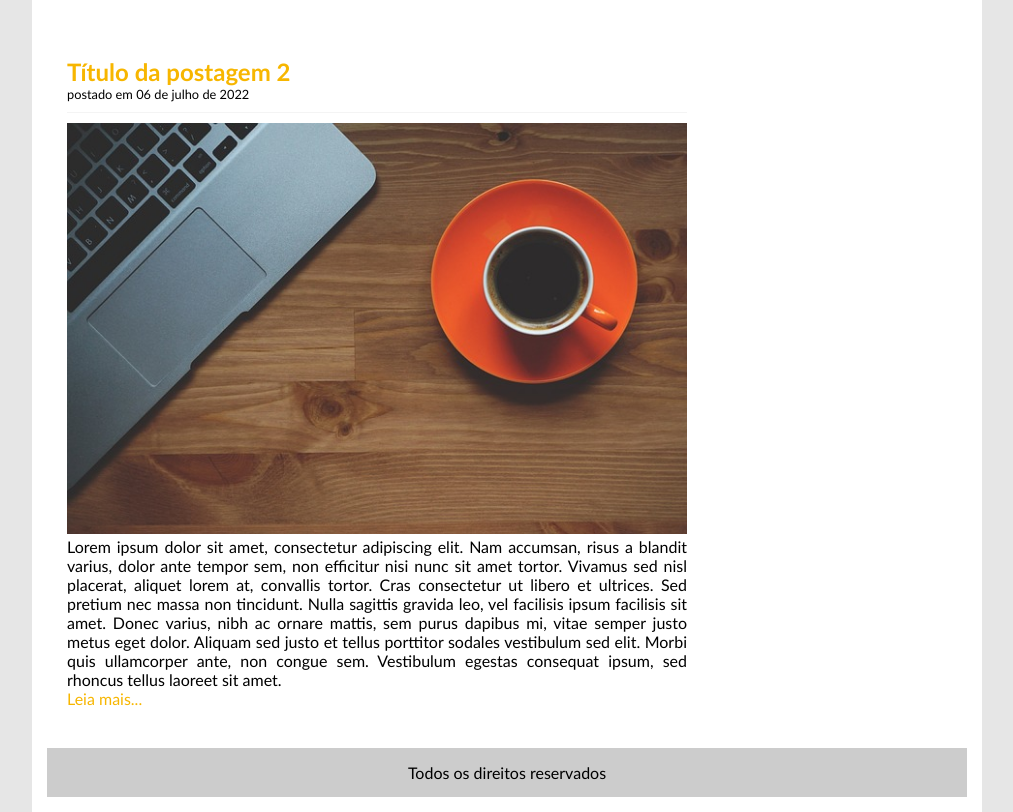
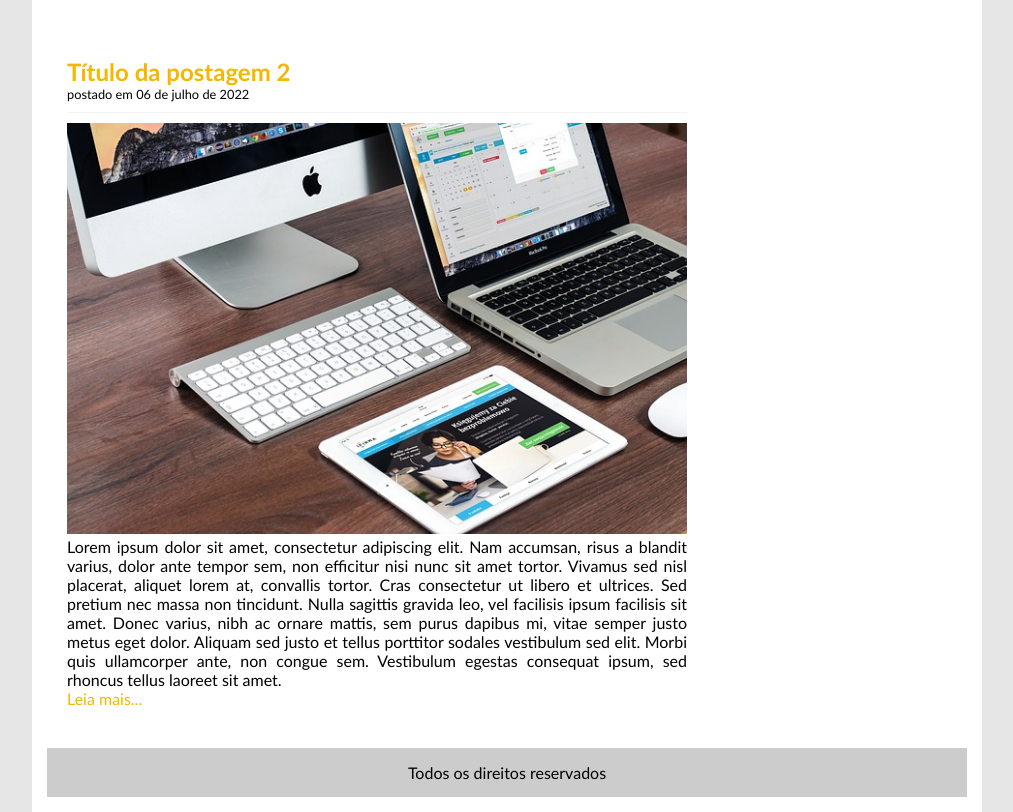
Before and after one commit to guilhermemleite/projeto-TecBlog, a plain HTML site: page index.html in a window 1280 px wide. Shown: the part 827-1639 px from the top of the page, without its empty margins (133-1146 px from the left). Drawn offline with Linux system fonts and the light colour scheme.

Commit message:
update index.html

```diff
--- a/index.html
+++ b/index.html
@@ -43,7 +43,7 @@
                 <div class="postagem">
                     <h2>Título da postagem 2</h2>
                     <span class="data-postagem">postado em 06 de julho de 2022</span>
-                    <img width="620px" src="imagens/imagem1.jpg">
+                    <img width="620px" src="imagens/imagem2.jpg">
                     <p>
                         Lorem ipsum dolor sit amet, consectetur adipiscing elit. Nam accumsan, risus a blandit varius, dolor ante tempor sem, non efficitur nisi nunc sit amet tortor. Vivamus sed nisl placerat, aliquet lorem at, convallis tortor. Cras consectetur ut libero et ultrices. Sed pretium nec massa non tincidunt. Nulla sagittis gravida leo, vel facilisis ipsum facilisis sit amet. Donec varius, nibh ac ornare mattis, sem purus dapibus mi, vitae semper justo metus eget dolor. Aliquam sed justo et tellus porttitor sodales vestibulum sed elit. Morbi quis ullamcorper ante, non congue sem. Vestibulum egestas consequat ipsum, sed rhoncus tellus laoreet sit amet.
                     </p>
```
